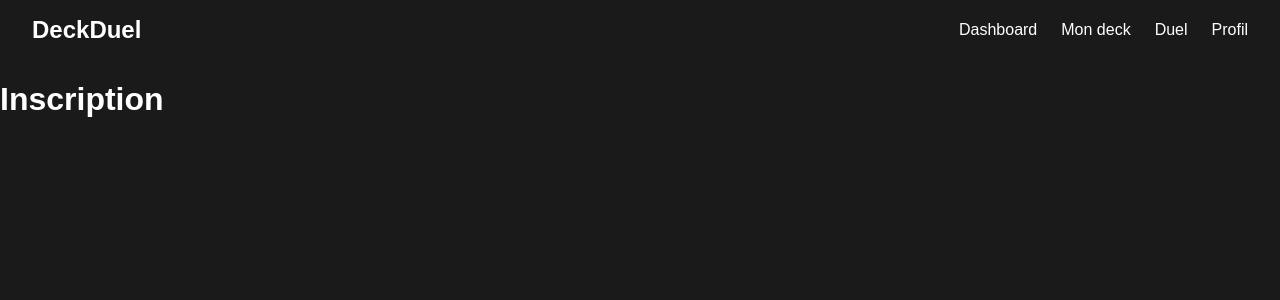
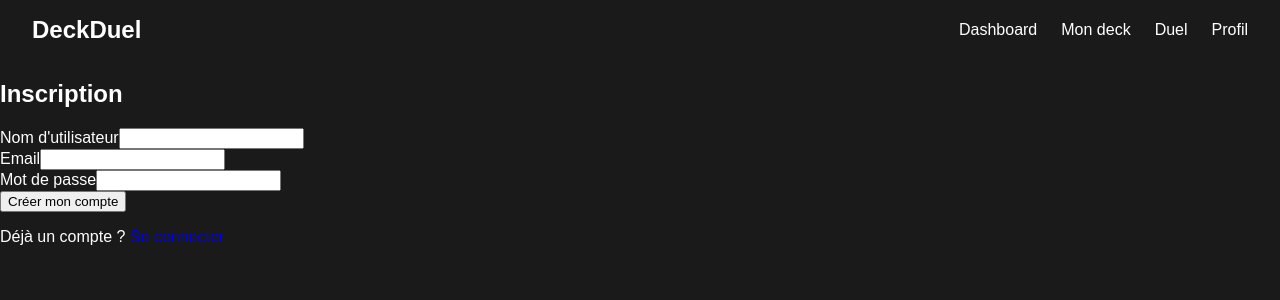
Before and after one commit to paskool87/Deckduel, a React app in the folder frontend/: page /register in a window 1280 px wide. Shown: the top 300 px of the page. Built offline with nearby package versions, Linux system fonts and the light colour scheme; no server answers; the HTML template or start-up script is replaced by a standard one.

Commit message:
Ajout de l'inscription utilisateur

```diff
--- a/frontend/src/pages/Home/Home.jsx
+++ b/frontend/src/pages/Home/Home.jsx
@@ -1,5 +1,21 @@
+import { Link } from "react-router-dom"
+import "./Home.scss"
+
 function Home() {
-    return <h1>Accueil</h1>
+    return (
+        <section className="home">
+            <h1>DeckDuel</h1>
+
+            <p>
+                Crée ton deck et affronte tes adversaires.
+            </p>
+
+            <div className="home__actions">
+                <Link to="/login">Se connecter</Link>
+                <Link to="/register">Créer un compte</Link>
+            </div>
+        </section>
+    )
 }
 
 export default Home
--- a/frontend/src/pages/Login/Login.jsx
+++ b/frontend/src/pages/Login/Login.jsx
@@ -1,5 +1,69 @@
+import { useState } from "react"
+import { Link } from "react-router-dom"
+import { login } from "../../services/auth"
+import "./Login.scss"
+
 function Login() {
-    return <h1>Connexion</h1>
+    const [email, setEmail] = useState("")
+    const [password, setPassword] = useState("")
+    const [error, setError] = useState("")
+
+    async function handleSubmit(event) {
+        event.preventDefault()
+
+        setError("")
+
+        try {
+            const data = await login(email, password)
+
+            console.log(data)
+        } catch (error) {
+            setError(error.message)
+        }
+    }
+
+    return (
+        <section className="login">
+            <h1>Connexion</h1>
+
+            <form onSubmit={handleSubmit}>
+                <div>
+                    <label htmlFor="email">Email</label>
+                    <input
+                        type="email"
+                        id="email"
+                        name="email"
+                        value={email}
+                        onChange={(event) => setEmail(event.target.value)}
+                        required
+                    />
+                </div>
+
+                <div>
+                    <label htmlFor="password">Mot de passe</label>
+                    <input
+                        type="password"
+                        id="password"
+                        name="password"
+                        value={password}
+                        onChange={(event) => setPassword(event.target.value)}
+                        required
+                    />
+                </div>
+
+                {error && <p>{error}</p>}
+
+                <button type="submit">
+                    Se connecter
+                </button>
+            </form>
+
+            <p>
+                Pas encore de compte ?{" "}
+                <Link to="/register">Créer un compte</Link>
+            </p>
+        </section>
+    )
 }
 
 export default Login
--- a/frontend/src/pages/Register/Register.jsx
+++ b/frontend/src/pages/Register/Register.jsx
@@ -1,5 +1,84 @@
+import { useState } from "react"
+import { Link, useNavigate } from "react-router-dom"
+import { register } from "../../services/users"
+import "./Register.scss"
+
 function Register() {
-    return <h1>Inscription</h1>
+    const navigate = useNavigate()
+
+    const [username, setUsername] = useState("")
+    const [email, setEmail] = useState("")
+    const [password, setPassword] = useState("")
+    const [error, setError] = useState("")
+
+    async function handleSubmit(event) {
+        event.preventDefault()
+
+        setError("")
+
+        try {
+            await register(username, email, password)
+
+            navigate("/login")
+        } catch (error) {
+            setError(error.message)
+        }
+    }
+
+    return (
+        <section className="register">
+            <h1>Inscription</h1>
+
+            <form onSubmit={handleSubmit}>
+                <div>
+                    <label htmlFor="username">Nom d'utilisateur</label>
+                    <input
+                        type="text"
+                        id="username"
+                        name="username"
+                        value={username}
+                        onChange={(event) => setUsername(event.target.value)}
+                        required
+                    />
+                </div>
+
+                <div>
+                    <label htmlFor="email">Email</label>
+                    <input
+                        type="email"
+                        id="email"
+                        name="email"
+                        value={email}
+                        onChange={(event) => setEmail(event.target.value)}
+                        required
+                    />
+                </div>
+
+                <div>
+                    <label htmlFor="password">Mot de passe</label>
+                    <input
+                        type="password"
+                        id="password"
+                        name="password"
+                        value={password}
+                        onChange={(event) => setPassword(event.target.value)}
+                        required
+                    />
+                </div>
+
+                {error && <p>{error}</p>}
+
+                <button type="submit">
+                    Créer mon compte
+                </button>
+            </form>
+
+            <p>
+                Déjà un compte ?{" "}
+                <Link to="/login">Se connecter</Link>
+            </p>
+        </section>
+    )
 }
 
 export default Register
--- /dev/null
+++ b/frontend/src/services/auth.js
@@ -0,0 +1,22 @@
+const API_URL = import.meta.env.VITE_API_URL
+
+export async function login(email, password) {
+    const response = await fetch(`${API_URL}/api/auth/login`, {
+        method: "POST",
+        headers: {
+            "Content-Type": "application/json"
+        },
+        body: JSON.stringify({
+            email,
+            password
+        })
+    })
+
+    const data = await response.json()
+
+    if (!response.ok) {
+        throw new Error(data.message || "Erreur lors de la connexion")
+    }
+
+    return data
+}
--- /dev/null
+++ b/frontend/src/services/users.js
@@ -0,0 +1,23 @@
+const API_URL = import.meta.env.VITE_API_URL
+
+export async function register(username, email, password) {
+    const response = await fetch(`${API_URL}/api/users`, {
+        method: "POST",
+        headers: {
+            "Content-Type": "application/json"
+        },
+        body: JSON.stringify({
+            username,
+            email,
+            password
+        })
+    })
+
+    const data = await response.json()
+
+    if (!response.ok) {
+        throw new Error(data.message || "Erreur lors de l'inscription")
+    }
+
+    return data
+}
```
